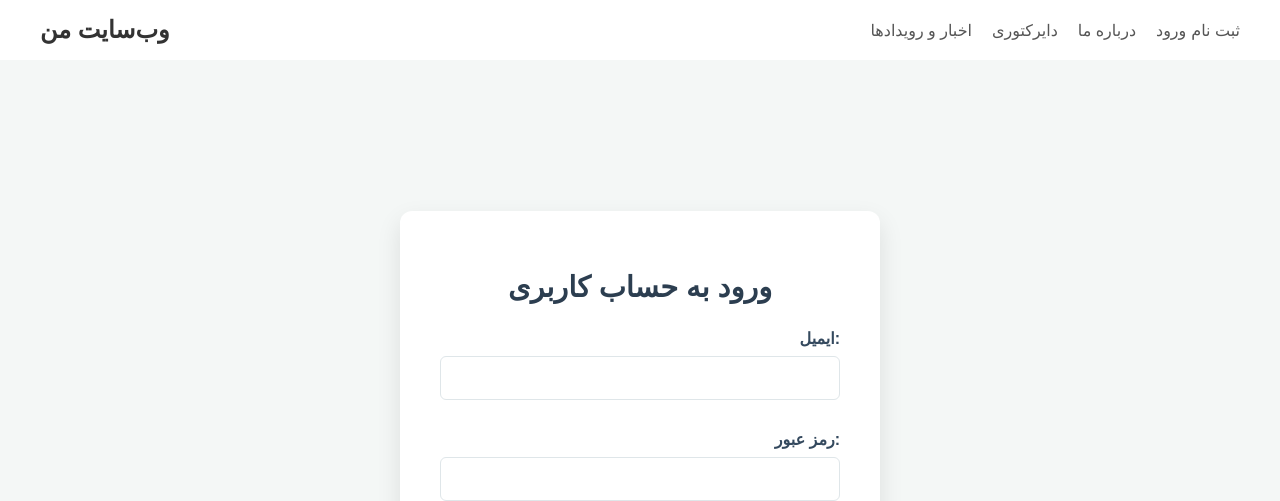
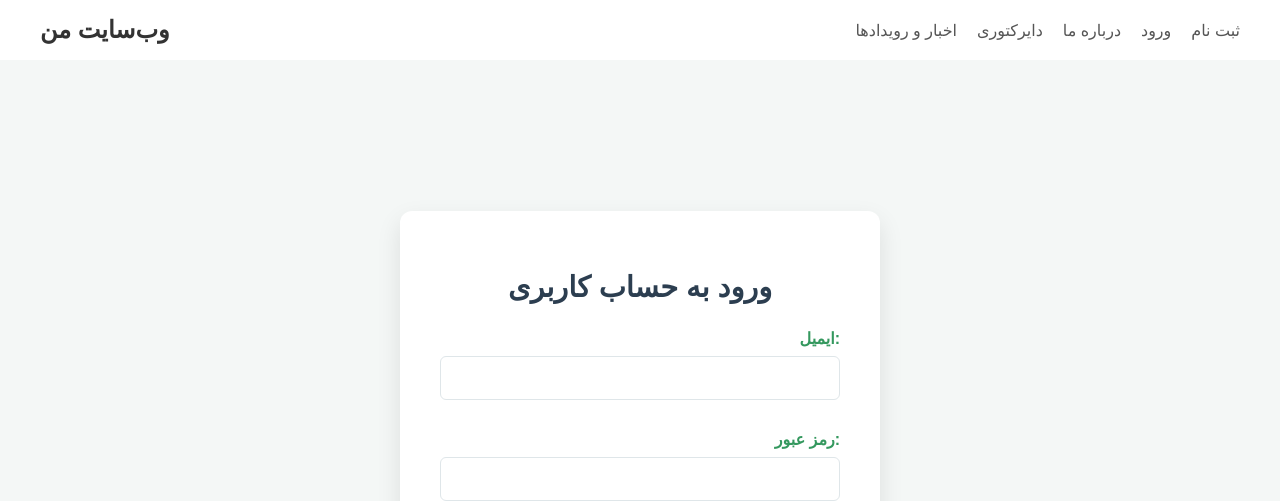
Before and after one commit to Fatahi-m/my-fullstack-website, a React (Vite) app in the folder my-new-website/: page /login in a window 1280 px wide. Shown: the top 501 px of the page. Built offline with nearby package versions, Linux system fonts and the light colour scheme.

Commit message:
Update: Final logic for user login and navbar update

```diff
--- a/my-new-website/src/components/Navbar.css
+++ b/my-new-website/src/components/Navbar.css
@@ -42,3 +42,9 @@
   .nav-links a:hover {
     color: #007bff;
   }
+  .nav-links li {
+    list-style: none; /* این خط از قبل هست */
+    margin-left: 20px; /* ⬅️ فاصله بین آیتم‌ها */
+    display: flex; /* ⬅️ استفاده از فلکس برای تراز کردن محتوای هر آیتم */
+    align-items: center;
+  }
--- a/my-new-website/src/components/Navbar.jsx
+++ b/my-new-website/src/components/Navbar.jsx
@@ -1,10 +1,23 @@
 // src/components/Navbar.jsx
 
 import React from 'react';
-import { Link } from 'react-router-dom'; // ⬅️ Link را وارد می‌کنیم
+import { Link, useNavigate } from 'react-router-dom';
+import { useAuth } from '../context/AuthContext';
 import './Navbar.css';
 
 const Navbar = () => {
+  const { isLoggedIn, user, logout } = useAuth();
+  const navigate = useNavigate();
+
+  const handleLogout = () => {
+    logout();
+    navigate('/');
+    alert('شما با موفقیت از سیستم خارج شدید.');
+  };
+
+  // ⬅️ نمایش نام کاربری (یا ایمیل اگر نام کاربری خالی بود)
+  const displayUserName = user ? (user.username || user.email) : 'مهمان';
+
   return (
     <nav className="navbar">
       <div className="container">
@@ -13,10 +26,30 @@ const Navbar = () => {
         </Link>
         <ul className="nav-links">
           <li><Link to="/news">اخبار و رویدادها</Link></li>
-          <li><Link to="/directory">دایرکتوری</Link></li> {/* ⬅️ این لینک را بعداً می‌سازیم */}
+          <li><Link to="/directory">دایرکتوری</Link></li>
           <li><Link to="/about">درباره ما</Link></li>
-          <li style={{marginLeft: '20px', fontWeight: 'bold'}}><Link to="/login">ورود</Link></li>
-          <li style={{marginLeft: '5px', fontWeight: 'bold'}}><Link to="/signup">ثبت نام</Link></li>
+
+          {/* ⬅️ نمایش مشروط بر اساس وضعیت ورود */}
+          {isLoggedIn ? (
+            <>
+              {/* ⬅️ نمایش مستقیم نام کاربری/ایمیل */}
+              <li style={{fontWeight: 'bold', color: '#007bff'}}>
+                {displayUserName}
+              </li>
+              <li>
+                {/* ⬅️ دکمه خروج جداگانه */}
+                <button onClick={handleLogout} className="cta-button"
+                        style={{padding: '5px 10px', fontSize: '0.9rem', backgroundColor: '#c0392b', color: 'white'}}>
+                  خروج
+                </button>
+              </li>
+            </>
+          ) : (
+            <>
+              <li><Link to="/login">ورود</Link></li>
+              <li><Link to="/signup">ثبت نام</Link></li>
+            </>
+          )}
         </ul>
       </div>
     </nav>
--- /dev/null
+++ b/my-new-website/src/context/AuthContext.jsx
@@ -0,0 +1,35 @@
+// src/context/AuthContext.jsx
+
+import React, { createContext, useState, useContext } from 'react';
+
+// ⬅️ ایجاد Context
+const AuthContext = createContext();
+
+// ⬅️ کامپوننت Provider که وضعیت را در اختیار برنامه قرار می‌دهد
+export const AuthProvider = ({ children }) => {
+  // وضعیت اصلی: isLoggedIn وضعیت ورود و user جزئیات کاربر را نگه می‌دارد
+  const [isLoggedIn, setIsLoggedIn] = useState(false);
+  const [user, setUser] = useState(null);
+
+  // توابع برای تغییر وضعیت ورود
+  const login = (userData) => {
+    setIsLoggedIn(true);
+    setUser(userData);
+  };
+
+  const logout = () => {
+    setIsLoggedIn(false);
+    setUser(null);
+  };
+
+  return (
+    <AuthContext.Provider value={{ isLoggedIn, user, login, logout }}>
+      {children}
+    </AuthContext.Provider>
+  );
+};
+
+// ⬅️ قلاب (Hook) سفارشی برای استفاده آسان از Context
+export const useAuth = () => {
+  return useContext(AuthContext);
+};
--- a/my-new-website/src/main.jsx
+++ b/my-new-website/src/main.jsx
@@ -1,11 +1,15 @@
 // src/main.jsx
+
 import React from 'react';
 import ReactDOM from 'react-dom/client';
 import App from './App.jsx';
-import './index.css'; // ⬅️ این خط index.css را لود می‌کند
+import './index.css';
+import { AuthProvider } from './context/AuthContext'; // ⬅️ وارد کردن AuthProvider
 
 ReactDOM.createRoot(document.getElementById('root')).render(
   <React.StrictMode>
-    <App />
+    <AuthProvider> {/* ⬅️ تمام App را در AuthProvider قرار می‌دهیم */}
+      <App />
+    </AuthProvider>
   </React.StrictMode>,
 );
--- a/my-new-website/src/pages/LoginPage.jsx
+++ b/my-new-website/src/pages/LoginPage.jsx
@@ -1,9 +1,13 @@
 // src/pages/LoginPage.jsx
 
 import React, { useState } from 'react';
-import { Link } from 'react-router-dom';
+import { Link, useNavigate } from 'react-router-dom'; // ⬅️ useNavigate برای هدایت کاربر
+import { useAuth } from '../context/AuthContext'; // ⬅️ useAuth برای مدیریت وضعیت ورود
 
 const LoginPage = () => {
+  const { login } = useAuth(); // ⬅️ تابع login از Context
+  const navigate = useNavigate(); // ⬅️ قلاب (Hook) برای هدایت کاربر پس از ورود موفق
+
   const [formData, setFormData] = useState({
     email: '',
     password: '',
@@ -16,10 +20,39 @@ const LoginPage = () => {
     });
   };
 
-  const handleSubmit = (e) => {
+  // ⬅️ منطق نهایی برای ارسال داده به API بک‌اند
+  const handleSubmit = async (e) => {
     e.preventDefault();
-    console.log('User logging in with:', formData);
-    alert('درخواست ورود ارسال شد.');
+
+    // 🚨 آدرس بک‌اند آنلاین شما (لطفاً مطمئن شوید که صحیح باشد)
+    const API_URL = 'https://my-app-backend-gamma.vercel.app';
+
+    try {
+        const response = await fetch(`${API_URL}/api/auth/login`, {
+            method: 'POST',
+            headers: {
+                'Content-Type': 'application/json',
+            },
+            body: JSON.stringify(formData), // ارسال داده‌های فرم به بک‌اند
+        });
+
+        const data = await response.json(); // خواندن پاسخ از بک‌اند
+
+        if (response.status === 200) {
+            alert('ورود موفقیت آمیز!');
+
+            // ⬅️ به‌روزرسانی وضعیت سراسری و هدایت به صفحه اصلی
+            login({ userId: data.user_id, email: formData.email });
+            navigate('/'); // هدایت به صفحه اصلی
+
+        } else {
+            // نمایش خطای اعتبار سنجی ناموفق
+            alert(`خطا در ورود: ${data.message || 'اعتبار سنجی ناموفق'}`);
+        }
+    } catch (error) {
+        console.error('Network or server error:', error);
+        alert('خطا در ارتباط با سرور.');
+    }
   };
 
   return (
@@ -32,11 +65,11 @@ const LoginPage = () => {
 
         <h2 style={{textAlign: 'center', marginBottom: '25px', fontSize: '1.8rem', color: '#2c3e50'}}>ورود به حساب کاربری</h2>
 
-        <label htmlFor="email" style={{display: 'block', marginBottom: '8px', marginTop: '15px', fontWeight: '600', color: '#34495e'}}>ایمیل:</label>
+        <label htmlFor="email" style={{display: 'block', marginBottom: '8px', marginTop: '15px', fontWeight: '600', color: '#34985e'}}>ایمیل:</label>
         <input type="email" id="email" name="email" value={formData.email} onChange={handleChange} required
                style={{width: '100%', padding: '12px 15px', marginBottom: '15px', border: '1px solid #dfe6e9', borderRadius: '6px', boxSizing: 'border-box', fontSize: '1rem', direction: 'ltr', textAlign: 'left'}}/>
 
-        <label htmlFor="password" style={{display: 'block', marginBottom: '8px', marginTop: '15px', fontWeight: '600', color: '#34495e'}}>رمز عبور:</label>
+        <label htmlFor="password" style={{display: 'block', marginBottom: '8px', marginTop: '15px', fontWeight: '600', color: '#34985e'}}>رمز عبور:</label>
         <input type="password" id="password" name="password" value={formData.password} onChange={handleChange} required
                style={{width: '100%', padding: '12px 15px', marginBottom: '15px', border: '1px solid #dfe6e9', borderRadius: '6px', boxSizing: 'border-box', fontSize: '1rem', direction: 'ltr', textAlign: 'left'}}/>
 
```
